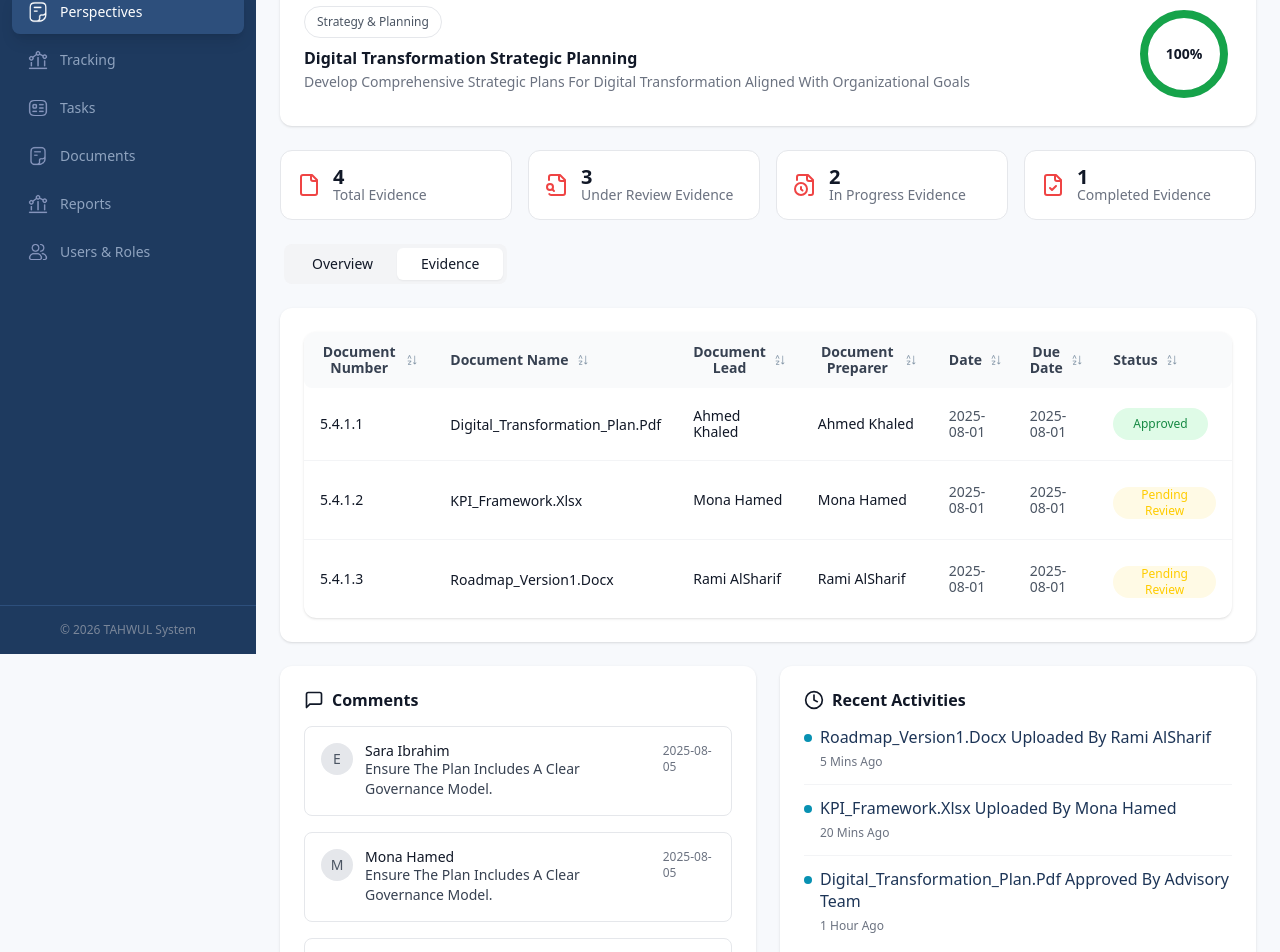
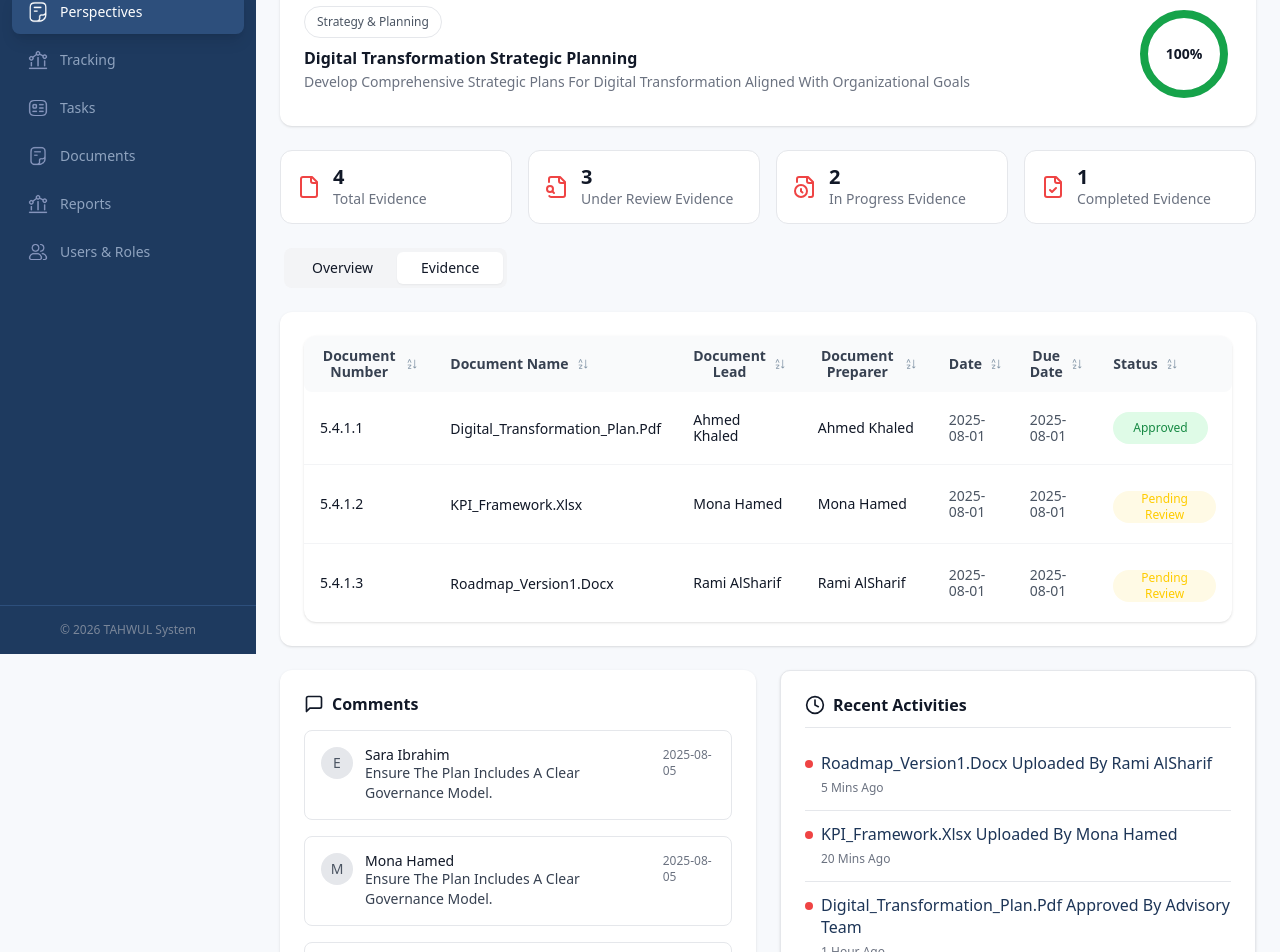
Before and after one commit to AhmarAshraf/tahwultask, a Next.js app: page /perspectives in a window 1280 px wide. Shown: the part 146-1098 px from the top of the page. Built offline with nearby package versions, Linux system fonts and the light colour scheme.

Commit message:
fix/updated readme changes

```diff
--- a/components/perspectives/CommentsPanel.jsx
+++ b/components/perspectives/CommentsPanel.jsx
@@ -2,7 +2,7 @@ import { MessageSquare, Send } from "lucide-react";
 
 export default function CommentsPanel({ comments }) {
   return (
-    <div className="bg-white rounded-xl p-6 card-shadow">
+    <div className="bg-white min-h-[433px] rounded-xl p-6 card-shadow">
       <h3 className="typo-heading-16 mb-4 flex items-center">
         <MessageSquare className="w-5 h-5 mr-2" />
         Comments
--- a/components/perspectives/EvidenceSummaryCards.jsx
+++ b/components/perspectives/EvidenceSummaryCards.jsx
@@ -16,7 +16,7 @@ export default function EvidenceSummaryCards({ perspective }) {
             <card.Icon className="w-6 h-6 text-red-500" />
             <div className="flex flex-col">
               <p className="typo-summary-value-20">{perspective[card.key]}</p>
-              <p className="typo-summary-label-14">{card.label}</p>
+              <p className="typo-summary-label-14 mt-1">{card.label}</p>
             </div>
           </div>
         </div>
--- a/components/perspectives/RecentActivitiesPanel.jsx
+++ b/components/perspectives/RecentActivitiesPanel.jsx
@@ -2,18 +2,19 @@ import { Clock } from "lucide-react";
 
 export default function RecentActivitiesPanel({ activities }) {
   return (
-    <div className="bg-white rounded-xl p-6 card-shadow">
-      <h3 className="typo-heading-16 mb-4 flex items-center">
+    <div className="bg-white w-full max-h-[294px] rounded-[10px] border border-gray-200 p-6 card-shadow">
+      <h3 className="typo-heading-16 mb-3 flex items-center">
         <Clock className="w-5 h-5 mr-2" />
         Recent Activities
       </h3>
-      <div className="space-y-3">
+      <div className="border-t border-gray-200"></div>
+      <div className="mt-3 divide-y divide-gray-200">
         {activities.map((activity, index) => (
           <div
             key={index}
-            className="flex items-start space-x-2 pb-3 border-b border-gray-100 last:border-0"
+            className="flex items-start space-x-2 py-3"
           >
-            <div className="w-2 h-2 bg-accent-teal rounded-full mt-2 flex-shrink-0"></div>
+            <div className="w-2 h-2 rounded-full bg-red-500 mt-2 flex-shrink-0"></div>
             <div className="flex-1">
               <p className="typo-activity-title-16">{activity.title}</p>
               <span className="typo-activity-time-12">{activity.time}</span>
```
